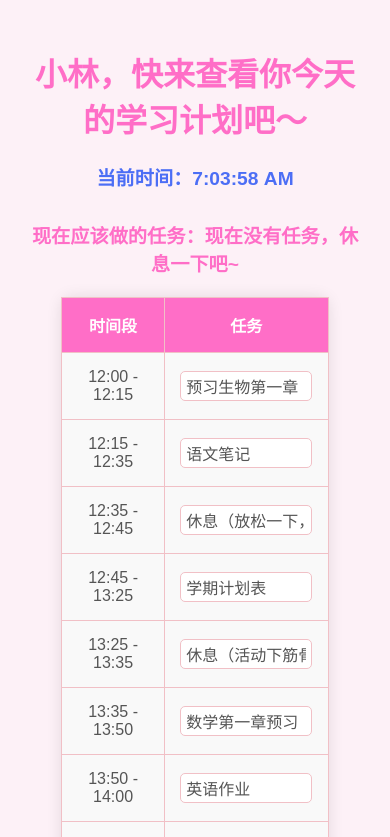
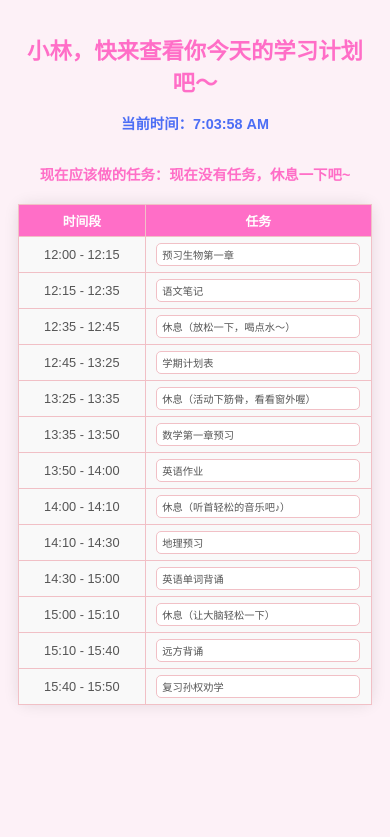
Before and after one commit to huaxiangrong1231/xiaolin, a plain HTML site: page index.html in a window 390 px wide. Shown: the top 837 px of the page. Drawn offline with Linux system fonts and the light colour scheme.

Commit message:
Update styles.css

```diff
--- a/styles.css
+++ b/styles.css
@@ -14,16 +14,18 @@ h1 {
 
 /* 表格样式 */
 table {
-  width: 80%;
+  width: 100%;
+  max-width: 600px; /* 限制表格最大宽度 */
   margin: 20px auto;
   border-collapse: collapse;
   background-color: #fff;
   border-radius: 10px;
   box-shadow: 0 0 15px rgba(0, 0, 0, 0.1);
+  overflow-x: auto; /* 让表格在小屏幕上可以水平滚动 */
 }
 
 th, td {
-  padding: 15px;
+  padding: 10px;
   text-align: center;
   border: 1px solid #f1c0c6;
 }
@@ -59,6 +61,7 @@ input[readonly] {
   color: #ff6ec7;
   font-weight: bold;
 }
+
 /* 当前时间显示样式 */
 #current-time {
   margin-top: 10px;
@@ -66,3 +69,56 @@ input[readonly] {
   color: #4c6ef5;
   font-weight: bold;
 }
+
+/* 响应式设计 */
+@media (max-width: 768px) {
+  body {
+    padding: 10px;
+  }
+
+  h1 {
+    font-size: 1.6em;
+  }
+
+  table {
+    width: 100%;
+    font-size: 0.9em;
+    padding: 5px;
+  }
+
+  th, td {
+    padding: 8px;
+  }
+
+  td input[type="text"] {
+    font-size: 0.9em;
+  }
+
+  #current-task, #current-time {
+    font-size: 1em;
+  }
+}
+
+/* 在极小屏幕上进一步调整 */
+@media (max-width: 480px) {
+  h1 {
+    font-size: 1.4em;
+  }
+
+  table {
+    width: 100%;
+    font-size: 0.8em;
+  }
+
+  th, td {
+    padding: 6px;
+  }
+
+  td input[type="text"] {
+    font-size: 0.8em;
+  }
+
+  #current-task, #current-time {
+    font-size: 0.9em;
+  }
+}
```
